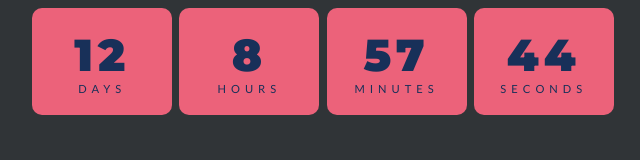
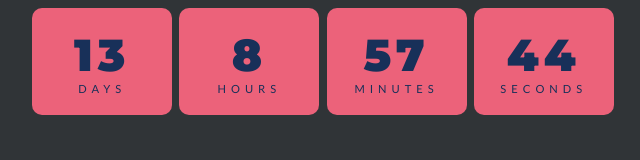
Before and after one commit to koplzio/Notion, a plain HTML site: page index.html in a window 1280 px wide. Shown: the full height of the page, 317-957 px from the left. Drawn offline with Linux system fonts and the light colour scheme.

Commit message:
Update index.html

```diff
--- a/index.html
+++ b/index.html
@@ -106,7 +106,7 @@ body{
 </body>
 <script>
     const year = new Date().getFullYear();
-const myDate = new Date('Mar 01, 2021 00:00:00');
+const myDate = new Date('Mar 02, 2021 00:00:00');
 console.log(myDate);
 
 // countdown
```
